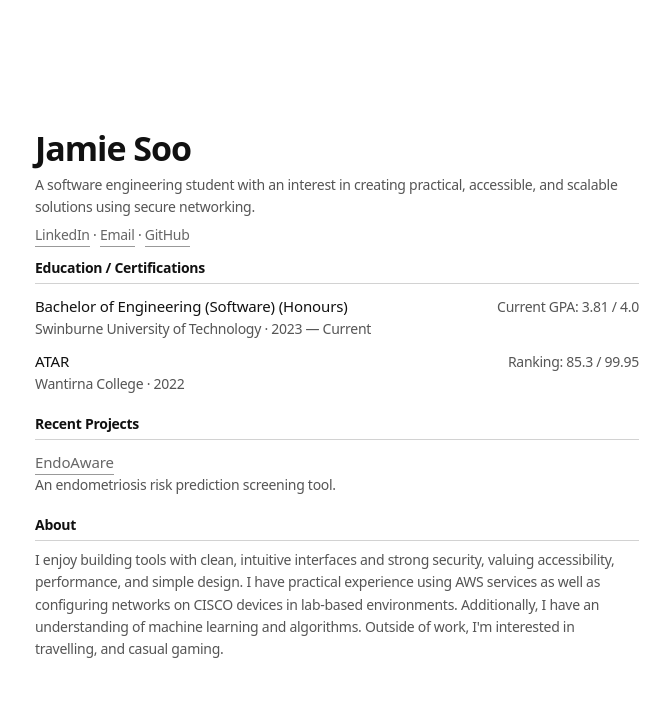
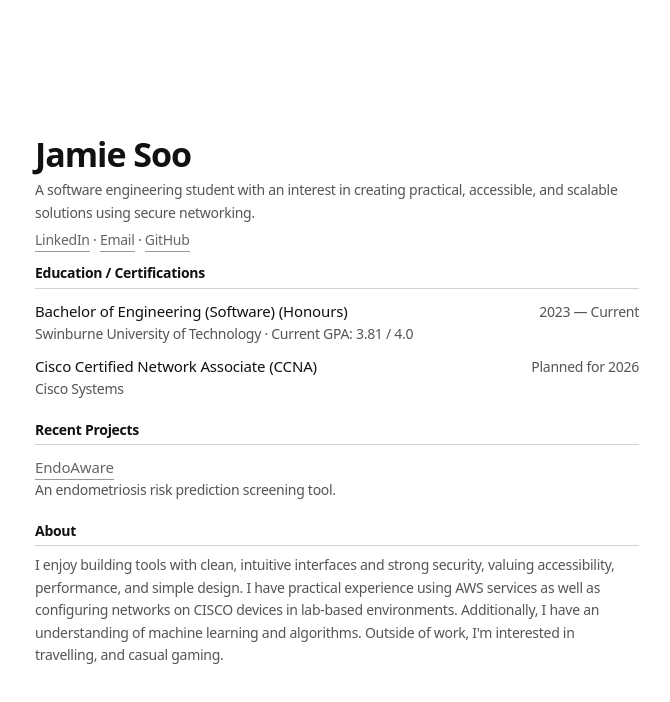
Before and after one commit to jamieQYsoo/Portfolio, a Vue app in the folder PortfolioWebApp/: page / in a window 1280 px wide. Shown: the top 702 px of the page, without its empty margins (303-973 px from the left). Built offline with nearby package versions, Linux system fonts and the light colour scheme.

Commit message:
Additional styling modifications.

```diff
--- a/PortfolioWebApp/src/pages/Home.vue
+++ b/PortfolioWebApp/src/pages/Home.vue
@@ -20,10 +20,10 @@ const education = [
     href: "",
   },
   {
-    title: "ATAR",
-    institution: "Wantirna College",
-    dates: "2022",
-    score: "Ranking: 85.3 / 99.95",
+    title: "Cisco Certified Network Associate (CCNA)",
+    institution: "Cisco Systems",
+    dates: "Planned for 2026",
+    score: "",
     href: "",
   },
 ];
@@ -65,11 +65,11 @@ const about = "I enjoy building tools with clean, intuitive interfaces and stron
 
           <p>
             {{ e.institution }}
-            <span v-if="e.score"> · {{ e.dates }}</span>
+            <span v-if="e.score"> · {{ e.score }}</span>
           </p>
         </div>
 
-        <p>{{ e.score }}</p>
+        <p>{{ e.dates }}</p>
       </div>
     </section>
 
--- a/PortfolioWebApp/src/style.css
+++ b/PortfolioWebApp/src/style.css
@@ -55,7 +55,7 @@ body{
 
   /* Consistent outer spacing */
   padding-top:var(--space-s);
-  padding-bottom:var(--space-l);
+  padding-bottom:var(--space-s);
 
   overflow-y:auto;
 }
```
